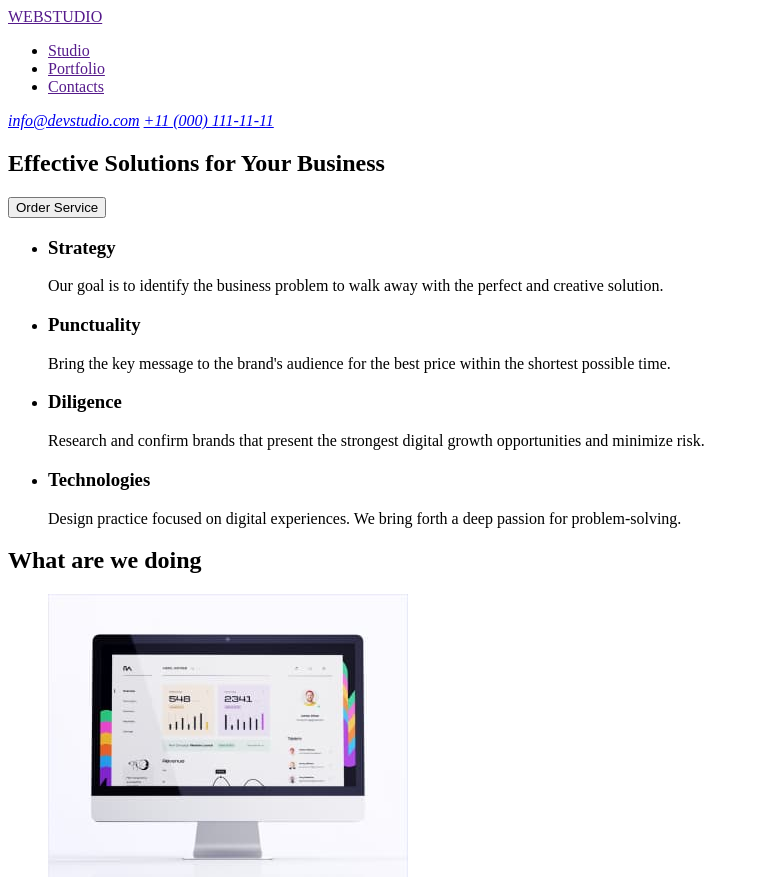
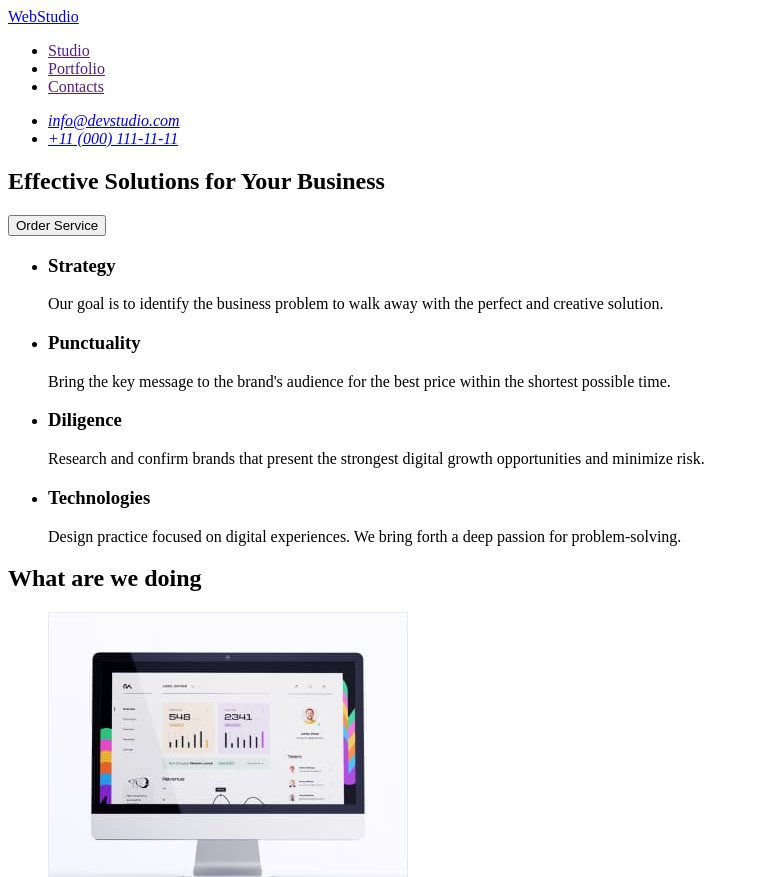
Before and after one commit to HannaSydoruk/goit-markup-hw-01, a plain HTML site: page index.html in a window 1280 px wide. Shown: the top 877 px of the page, without its empty margins (0-759 px from the left). Drawn offline with Linux system fonts and the light colour scheme.

Commit message:
fixed according to comments

```diff
--- a/index.html
+++ b/index.html
@@ -10,8 +10,8 @@
 
 <body>
     <header>
-        <a href="">WEBSTUDIO</a>
         <nav>
+            <a href="./index.html">WebStudio</a>
             <ul>
                 <li>
                     <a href="">Studio</a>
@@ -25,8 +25,14 @@
             </ul>
         </nav>
         <address>
-            <a href="mailto:info@devstudio.com">info@devstudio.com</a>
-            <a href="tel:+110001111111">+11 (000) 111-11-11</a>
+            <ul>
+                <li>
+                    <a href="mailto:info@devstudio.com">info@devstudio.com</a>
+                </li>
+                <li>
+                    <a href="tel:+110001111111">+11 (000) 111-11-11</a>
+                </li>
+            </ul>
         </address>
 
     </header>
@@ -39,6 +45,7 @@
 
         <!--features-->
         <section>
+            <!-- <h2>Our features</h2> -->
             <ul>
                 <li>
                     <h3>Strategy</h3>
@@ -115,8 +122,8 @@
     </main>
 
     <footer>
-        <a href="">WEBSTUDIO</a>
-        <div>Increase the flow of customers and sales for your business with digital marketing & growth solutions.</div>
+        <a href="./index.html">WebStudio</a>
+        <p>Increase the flow of customers and sales for your business with digital marketing & growth solutions.</p>
     </footer>
 </body>
 
```
